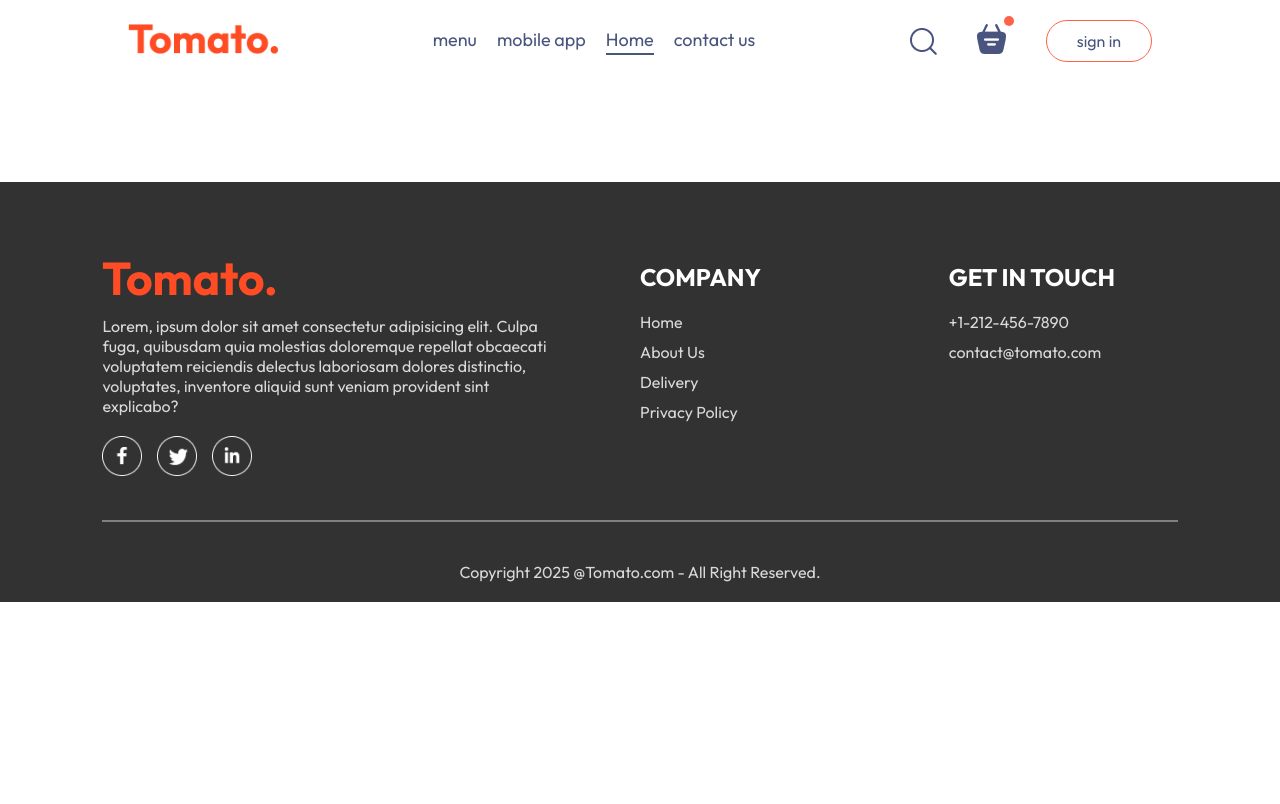
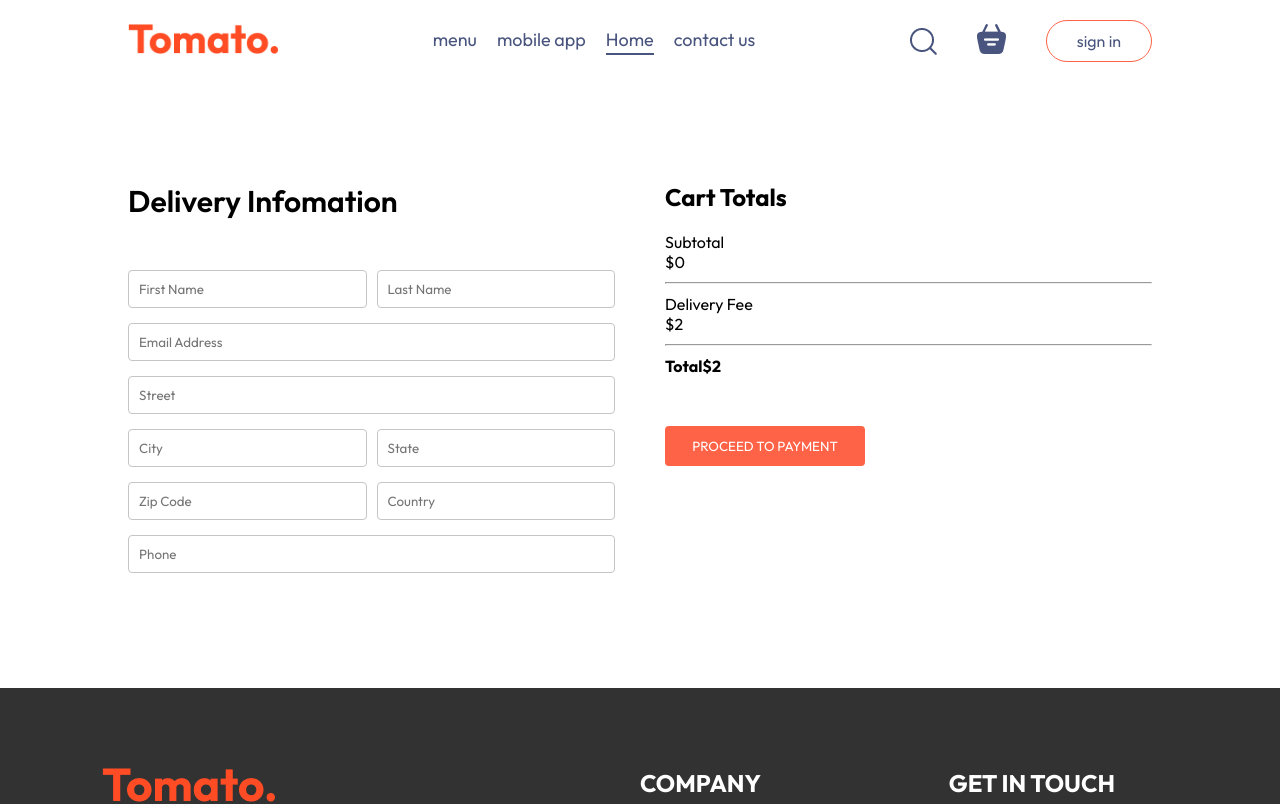
Before and after one commit to Parnita11/food-delivery-website-parnita, a React (Vite) app in the folder frontend/: page /order in a window 1280 px wide. Shown: the top 804 px of the page. Built offline with nearby package versions, Linux system fonts and the light colour scheme.

Commit message:
placeorder page updated

```diff
--- a/frontend/src/components/Navbar/Navbar.jsx
+++ b/frontend/src/components/Navbar/Navbar.jsx
@@ -1,10 +1,14 @@
-import React, { useState } from 'react'
+import React, { useState, useContext } from 'react'
 import './Navbar.css'
 import {assets} from '../../assets/assets'
 import {Link} from 'react-router-dom';
+import {StoreContext} from '../../context/StoreContext';
 
 const Navbar = ({setShowLogin}) => {
     const [menu,setMenu] = useState("menu");
+
+    const {getTotalCartAmount} = useContext(StoreContext);
+
   return (
     <div className='navbar'>
       <Link to='/'><img src={assets.logo} alt="" className="logo" /></Link>
@@ -18,7 +22,7 @@ const Navbar = ({setShowLogin}) => {
         <img src={assets.search_icon} alt="" />
         <div className="navbar-search-icon">
             <Link to='/cart'><img src={assets.basket_icon} alt="" /></Link>
-            <div className="dot"></div>
+            <div className={getTotalCartAmount()===0?"":"dot"}></div>
         </div>
         <button onClick={()=>setShowLogin(true)}>sign in</button>
       </div>
--- a/frontend/src/context/StoreContext.jsx
+++ b/frontend/src/context/StoreContext.jsx
@@ -21,16 +21,25 @@ const StoreContextProvider = (props) =>
             setCartItems((prev)=>({...prev,[itemId]:prev[itemId]-1}))
         }
 
-        useEffect(()=>{
-            console.log(cartItems);
-        },[cartItems])
+        const getTotalCartAmount = () => {
+            let totalAmount = 0;
+            for(const item in cartItems)
+            {
+                if(cartItems[item]>0) {
+                    let itemInfo = food_list.find((product)=>product._id === item);
+                    totalAmount += itemInfo.price* cartItems[item]
+                }
+            }
+            return totalAmount;
+        }
 
         const contextValue = {
             food_list,
             cartItems,
             setCartItems,
             addToCart,
-            removeFromCart
+            removeFromCart,
+            getTotalCartAmount
         }
 
         return (
--- a/frontend/src/pages/Cart/Cart.jsx
+++ b/frontend/src/pages/Cart/Cart.jsx
@@ -1,9 +1,13 @@
 import React, { useContext } from "react";
 import "./Cart.css";
 import { StoreContext } from "../../context/StoreContext";
+import { useNavigate } from "react-router-dom";
 
 const Cart = () => {
-  const { cartItems, food_list, removeFromCart } = useContext(StoreContext);
+  const { cartItems, food_list, removeFromCart, getTotalCartAmount } = useContext(StoreContext);
+
+  const navigate = useNavigate();
+
   return (
     <div className="cart">
       <div className="cart-items">
@@ -41,20 +45,20 @@ const Cart = () => {
           <div>
             <div className="cart-total-details">
               <p>Subtotal</p>
-              <p>{0}</p>
+              <p>${getTotalCartAmount()}</p>
             </div>
             <hr />
             <div className="cart-total-details">
               <p>Delivery Fee</p>
-              <p>{2}</p>
+              <p>${getTotalCartAmount()===0?0:2}</p>
             </div>
             <hr />
             <div className="cart-total-details">
               <b>Total</b>
-              <b>{0}</b>
+              <b>${getTotalCartAmount()===0?0:getTotalCartAmount()+2}</b>
             </div>
           </div>
-          <button>PROCEED TO CHECKOUT</button>
+          <button onClick={()=>navigate('/order')}>PROCEED TO CHECKOUT</button>
         </div>
         <div className="cart-promocode">
           <div>
--- a/frontend/src/pages/PlaceOrder/PlaceOrder.css
+++ b/frontend/src/pages/PlaceOrder/PlaceOrder.css
@@ -0,0 +1,35 @@
+.place-order{
+    display: flex;
+    align-items: start;
+    justify-content: space-between;
+    gap: 50px;
+    margin-top: 100px;
+}
+.place-order-left{
+    width: 100%;
+    max-width: max(30%,500px);
+}
+.place-order-left .title{
+    font-size: 30px;
+    font-weight: 600;
+    margin-bottom: 50px;
+}
+.place-order-left input{
+    margin-bottom: 15px;
+    width: 100%;
+    padding: 10px;
+    border: 1px solid #c5c5c5;
+    border-radius: 4px;
+    outline-color: tomato;
+}
+.place-order-left .multi-fields{
+    display: flex;
+    gap: 10px;
+}
+.place-order-right{
+    width: 100%;
+    max-width: max(40%,500px);
+}
+.place-order .cart-total button{
+    margin-top: 30px;
+}
--- a/frontend/src/pages/PlaceOrder/PlaceOrder.jsx
+++ b/frontend/src/pages/PlaceOrder/PlaceOrder.jsx
@@ -1,11 +1,52 @@
-import React from 'react'
+import React, {useContext} from 'react'
 import './PlaceOrder.css'
+import {StoreContext} from '../../context/StoreContext'
 
 const PlaceOrder = () => {
+   const {getTotalCartAmount} = useContext(StoreContext)
   return (
-    <div>
-
-    </div>
+    <form className='place-order'>
+      <div className="place-order-left">
+        <p className="title">Delivery Infomation</p>
+        <div className="multi-fields">
+          <input type="text" placeholder='First Name'/>
+          <input type="text" placeholder='Last Name'/>
+        </div>
+        <input type="email" placeholder='Email Address'/>
+        <input type="text" placeholder='Street'/>
+        <div className="multi-fields">
+          <input type="text" placeholder='City'/>
+          <input type="text" placeholder='State'/>
+        </div>
+        <div className="multi-fields">
+          <input type="text" placeholder='Zip Code'/>
+          <input type="text" placeholder='Country'/>
+        </div>
+        <input type="text" placeholder='Phone'/>
+      </div>
+      <div className="place-order-right">
+      <div className="cart-total">
+          <h2>Cart Totals</h2>
+          <div>
+            <div className="cart-total-details">
+              <p>Subtotal</p>
+              <p>${getTotalCartAmount()}</p>
+            </div>
+            <hr />
+            <div className="cart-total-details">
+              <p>Delivery Fee</p>
+              <p>${2}</p>
+            </div>
+            <hr />
+            <div className="cart-total-details">
+              <b>Total</b>
+              <b>${getTotalCartAmount()+2}</b>
+            </div>
+          </div>
+          <button>PROCEED TO PAYMENT</button>
+        </div>
+      </div>
+    </form>
   )
 }
 
```
